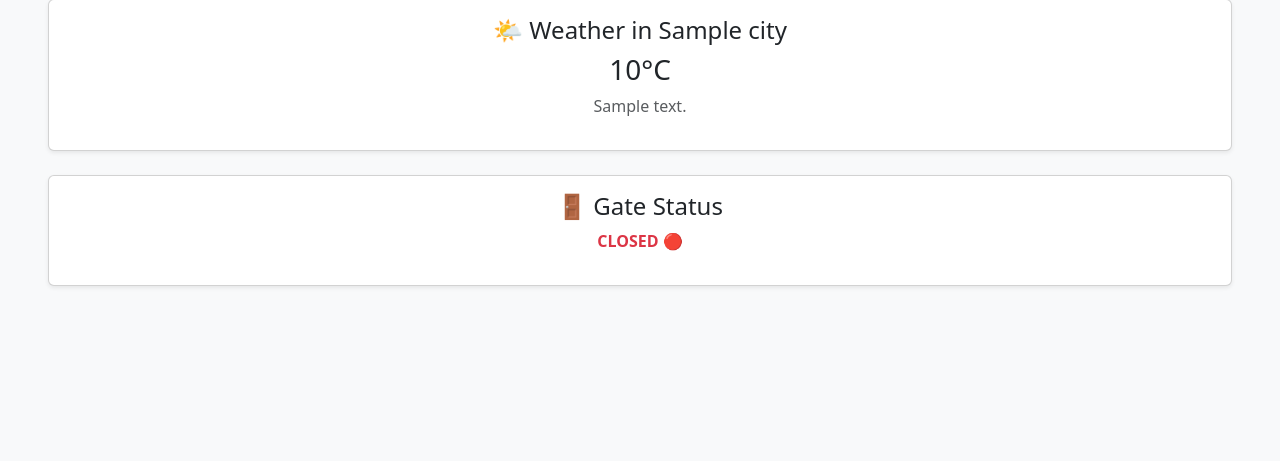
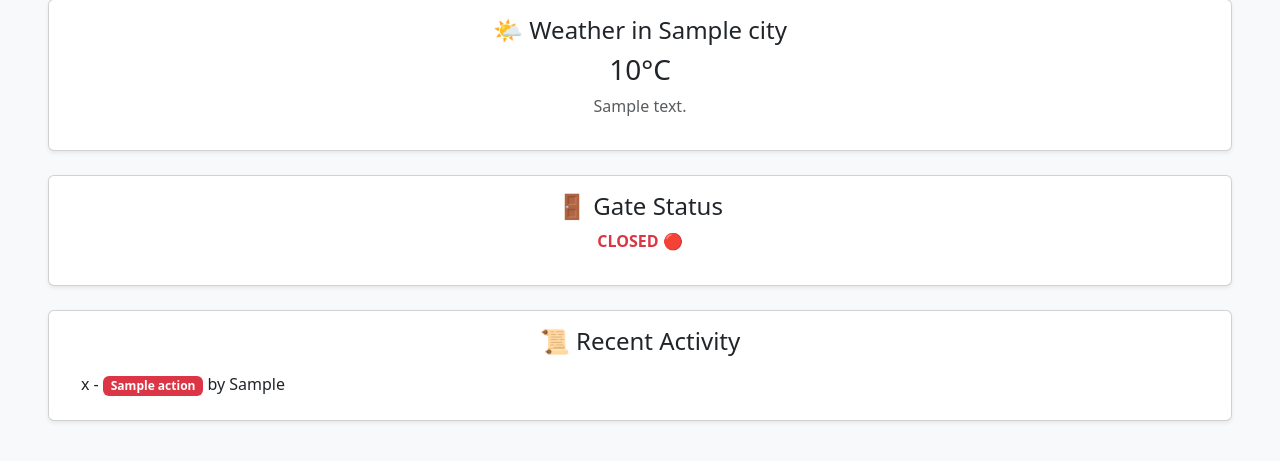
Before and after one commit to attohx/automatic-door-project, a Flask app: template templates/dashboard.html in a window 1280 px wide. Shown: the part 193-654 px from the top of the page. Run offline with Flask 3, Linux system fonts and the light colour scheme; the template is opened without the code that fills it: most values are stand-ins (such as "Sample title", 1, 10 or a date in 2020).

Commit message:
added logs and database stuff

```diff
--- a/app.py
+++ b/app.py
@@ -1,18 +1,31 @@
 from flask import Flask, render_template, redirect, url_for
-from config import EMAIL
+from config import EMAIL, TO_EMAIL
 from mail import mail, send_email
 from weather import get_weather
 import state
+import logs_db
+import db_setup
 
 app = Flask(__name__)
 app.config.update(EMAIL)
 mail.init_app(app)
 
+dbstart = db_setup.kreatedb()
+
+
 @app.route("/")
 def dashboard():
-    gate_status = state.get_state()
-    weather = get_weather() #fetches weather data
-    return render_template("dashboard.html",gate_status =gate_status, weather = weather)
+    try:
+        dbstart
+    except:
+        print ("Error. Database could not be created")
+
+    finally:
+
+        gate_status = state.get_state()
+        weather = get_weather() #fetches weather data
+        recent_logs = logs_db.read_logs(10)
+        return render_template("dashboard.html",gate_status =gate_status, weather = weather, logs = recent_logs)
 
 
 
@@ -23,7 +36,8 @@ def open_gate():
 
     # GPIO code for opening gate would go here
     state.set_state("OPEN")
-    send_email("Poultry Gate Opened 🟢", "The poultry gate has been opened.", ["attohnathanan@gmail.com"])
+    logs_db.log_action("OPENED","user") #add to log db
+    send_email("Poultry Gate Opened 🟢", "The poultry gate has been opened.", [TO_EMAIL])
     return redirect(url_for("dashboard"))
 
 @app.route("/close")
@@ -33,7 +47,8 @@ def close_gate():
 
     # GPIO code for closing gate would go here
     state.set_state("CLOSED")
-    send_email("Poultry Gate Closed 🔴", "The poultry gate has been closed.", ["attohnathanan@gmail.com"])
+    logs_db.log_action("Closed", 'user') #log to db
+    send_email("Poultry Gate Closed 🔴", "The poultry gate has been closed.", [TO_EMAIL])
     return redirect(url_for("dashboard"))
 
 if __name__ == "__main__":
--- a/config.py
+++ b/config.py
@@ -30,6 +30,8 @@ SERVO = {
     "FREQ": 50
 }
 
+TO_EMAIL = "attohnathanan@gmail.com"
+
 EMAIL = {
     "MAIL_SERVER": os.getenv("MAIL_SERVER"),
     "MAIL_PORT": int(os.getenv("MAIL_PORT", 587)),
@@ -38,7 +40,6 @@ EMAIL = {
     "MAIL_USERNAME": os.getenv("MAIL_USERNAME"),
     "MAIL_PASSWORD": os.getenv("MAIL_PASSWORD"),
     "MAIL_DEFAULT_SENDER": os.getenv("MAIL_DEFAULT_SENDER"),
-    "TO_EMAIL": os.getenv("TO_EMAIL")
 }
 
 WEATHER = {
--- /dev/null
+++ b/logs_db.py
@@ -0,0 +1,24 @@
+import sqlite3
+from datetime import datetime
+
+DB_FILE = "logs.db"
+
+
+def log_action(action, triggered_by = "system"):
+    "Log gate action to the database"
+    conn = sqlite3.connect(DB_FILE)
+    c = conn.cursor()
+    timestamp = datetime.now().strftime("%Y-%m-%d %H:%M:%S")
+    c.execute("INSERT INTO gate_logs (timestamp, action, triggered_by) VALUES (?,?,?)",
+              (timestamp, action, triggered_by))
+    conn.commit()
+    conn.close()
+
+def read_logs(limit = 10):
+    "Read N logs at a time"
+    conn = sqlite3.connect(DB_FILE)
+    c = conn.cursor()
+    c.execute("SELECT timestamp, action, triggered_by FROM gate_logs ORDER BY id DESC LIMIT ?", (limit,))
+    rows = c.fetchall()
+    conn.close()
+    return rows
--- a/templates/dashboard.html
+++ b/templates/dashboard.html
@@ -31,6 +31,7 @@
             {% endif %}
         </div>
     </div>
+
     <!-- Gate Status Card -->
     <div class="card shadow-sm mt-4">
     <div class="card-body text-center">
@@ -43,6 +44,31 @@
     </div>
     </div>
 
+    <!-- Recent Logs -->
+    <div class="card shadow-sm mt-4">
+      <div class="card-body">
+        <h4 class="card-title">📜 Recent Activity</h4>
+        {% if logs %}
+          <ul class="list-group list-group-flush text-start">
+            {% for timestamp, action, triggered_by in logs %}
+              <li class="list-group-item">
+                {{ timestamp }} -
+                {% if action == "OPENED" %}
+                  <span class="badge bg-success">{{ action }}</span>
+                {% else %}
+                  <span class="badge bg-danger">{{ action }}</span>
+                {% endif %}
+                by {{ triggered_by }}
+              </li>
+            {% endfor %}
+          </ul>
+        {% else %}
+          <p class="text-muted">No activity recorded yet.</p>
+        {% endif %}
+      </div>
+    </div>
+
+
 
   <!-- Bootstrap JS (optional) -->
   <script src="https://cdn.jsdelivr.net/npm/bootstrap@5.3.2/dist/js/bootstrap.bundle.min.js"></script>
```
Also changed, not shown: db_setup.py (added, +21 -0 lines).
